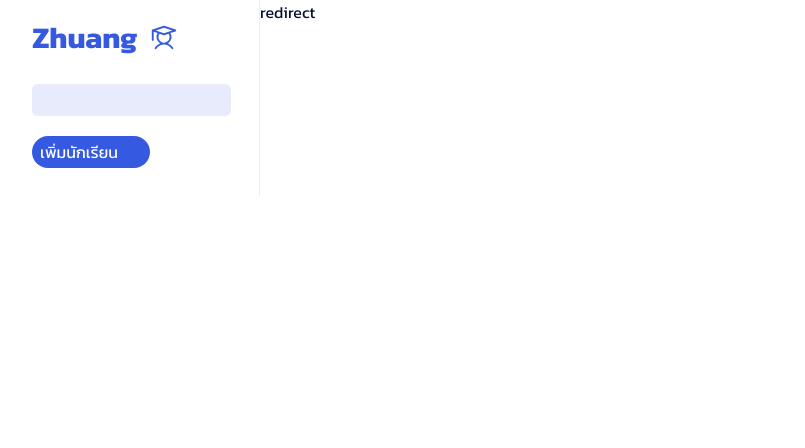
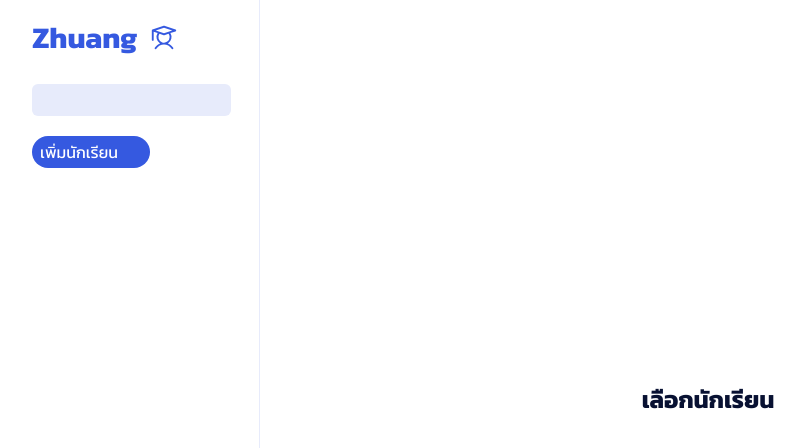
Before and after one commit to TeeGoood/Zhuang, a React (Vite) app in the folder frontend/: page / in a window 1280 px wide. Shown: the top 448 px of the page, without its empty margins (60-865 px from the left). Built offline with nearby package versions, Linux system fonts and the light colour scheme; no server answers; some icons are missing.

Commit message:
feat: add redirect page

```diff
--- a/frontend/src/components/forms/CourseForm.tsx
+++ b/frontend/src/components/forms/CourseForm.tsx
@@ -1,7 +1,7 @@
 import { Icon } from "@iconify/react/dist/iconify.js";
 import axios from "axios";
 import { ChangeEvent, FormEvent, useState } from "react";
-import { useParams } from "react-router-dom";
+import { redirect, useLocation, useParams } from "react-router-dom";
 
 const CourseForm = () => {
     const {id} = useParams();
--- a/frontend/src/pages/redirect/index.tsx
+++ b/frontend/src/pages/redirect/index.tsx
@@ -1,7 +1,7 @@
 const Redirect = () => {
     return (
-        <div className="flex-1">
-            redirect
+        <div className="flex-1 h-screen flex items-center justify-center">
+            <h1 className="m-auto text-2xl font-bold w-fit">เลือกนักเรียน</h1>
         </div>
     );
 }
```
